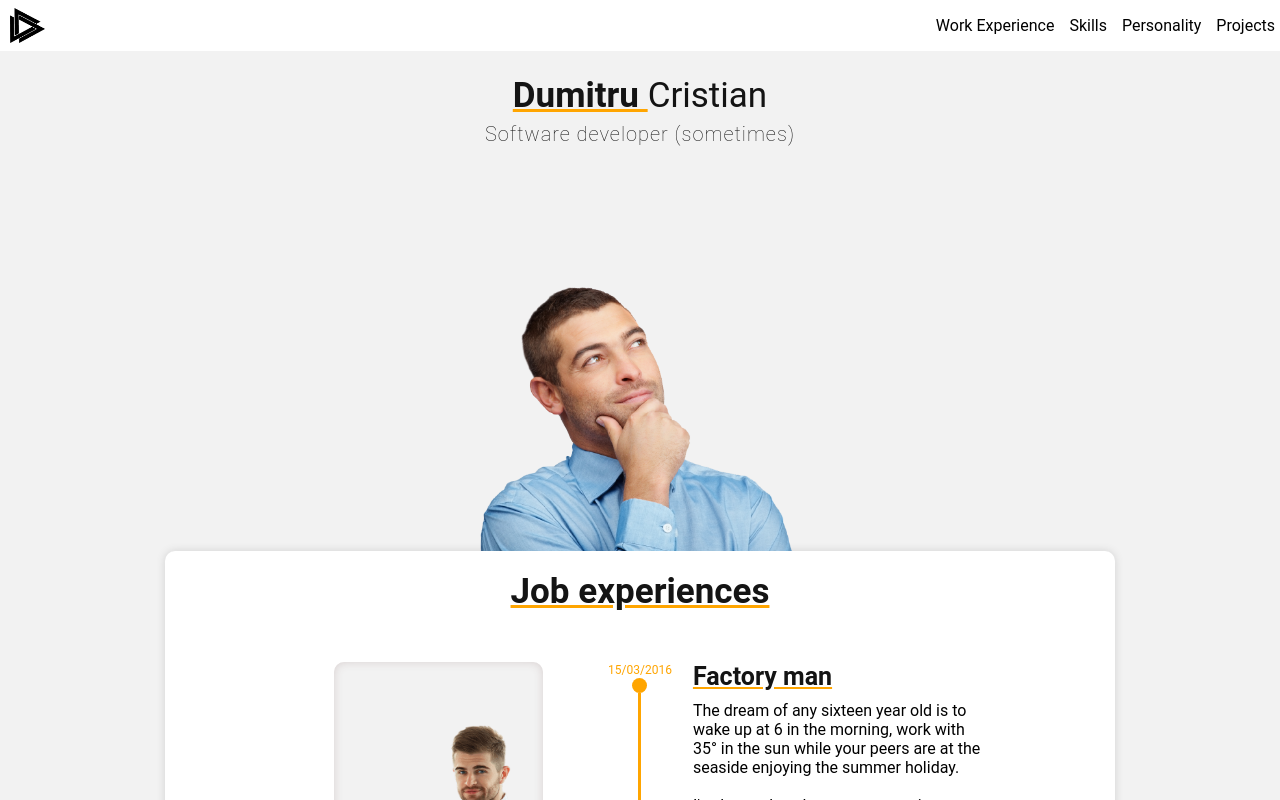
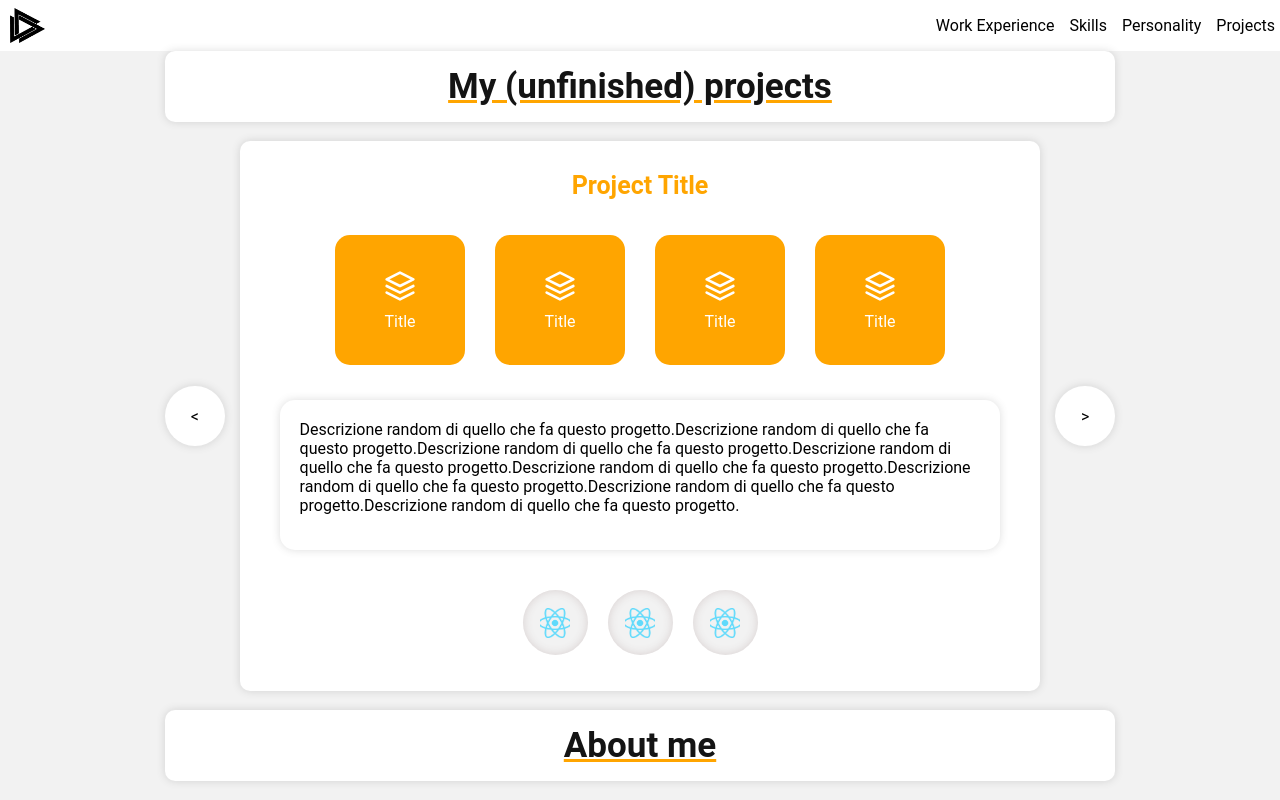
Before and after one commit to cristian-dumitru-reps/cv, an Angular app: page / in a window 1280 px wide. Shown: the top 800 px of the page. Built offline with nearby package versions, Linux system fonts and the light colour scheme.

Commit message:
Project challenges have been changed.

```diff
--- a/src/app/app.component.html
+++ b/src/app/app.component.html
@@ -2,7 +2,7 @@
   <img src="assets\images\logo.png" class="header-logo" />
   <app-nav-bar></app-nav-bar>
 </div>
-<app-skills-header></app-skills-header>
+<!-- <app-skills-header></app-skills-header>
 <div class="main-container">
   <div style="justify-content: center" class="experiences-container">
     <app-job-card [alignment]="0"></app-job-card>
@@ -21,7 +21,7 @@
     <app-skills-carousell></app-skills-carousell>
   </div>
 </div>
-<br />
+<br /> -->
 
 <div class="main-container">
   <div class="experiences-container">
--- a/src/app/projects/projects.component.css
+++ b/src/app/projects/projects.component.css
@@ -1,58 +1,90 @@
-.grid-container {
-    display: grid;
-    grid-template-columns: auto auto auto;
-   grid-gap:25px;
+.project-container{
+  display: flex;
+  flex-direction: row;
+  width: 950px;
+  align-content: center;
+  justify-content: center;
+  align-items: center;
 }
-  .grid-item {
-    font-size: 30px;
+
+.project{
+  display:flex;
+  flex-direction: column;
+  align-items: center;
+  height: 550px;
+  width: 85%;
+  border-radius: 10px;
+  box-shadow: 0 0px 8px 0 rgba(87, 87, 87, 0.2);
+  background-color: white;
+}
+.project-title{
+  color: orange;
+  font-size: 25px;
   text-align: center;
+  font-weight: 600;
+  margin: 30px 0px 20px 0px;
 }
 .title{
-    font-size:20px;
+  color:white;
 }
-  .description{
-    font-size:18px;
-    padding:5px;
+
+.project-description{
+  margin:20px;
 }
-  .description-container{
-    height: 180px;
+
+.project-details{
+  display: flex;
+  flex-direction: row;
 }
-  .background-title{
-    width: 100%;
-    height: 40px;
+
+.project-detail{
+  display: flex;
+  flex-direction: column;
+  justify-content: center;
+  align-items: center;
+  width: 130px;
+  height: 130px;
+  border-radius: 15px;
   background-color: orange;
+  margin:15px;
+}
+.icon-size {
+  margin-bottom:10px;
+  width: 32px;
+  height: 32px;
   color:white;
+}
+.project-description-container{
   display: flex;
-    justify-content: center;
-    /* align-content: center; */
-    /* justify-items: center; */
-    align-items: center;
-    border-radius: 5px 5px 0px 0px;
-  }
-  .card{
-    width: 300px;
-    height: 320px;
-    border-radius:10px;
+  flex-direction: column;
+  height: 150px;
+  width: 90%;
   background-color: white;
   box-shadow: 0 0px 8px 0 rgba(87, 87, 87, 0.2);
+  border-radius:15px;
+  margin-top:20px;
+}
+.description-line {
+  border-left: 3px solid orange;
+  /* height: 100%; */
+  width: 100%;
+  margin: 15px 0px 5px 0px;
+}
+.skills-circle-container {
   display: flex;
-    flex-direction: column;
-    /* justify-content: center; */
-    align-content: center;
-    justify-items: center;
-    /* align-items: center; */
-  }
-  .used-skills{
-    display:flex;
   flex-direction: row;
+  /* width: 25%; */
   justify-content: center;
+  align-items: center;
+  justify-content: center;
+  margin: 15px;
 }
 
 .skill-circle-container {
   display: flex;
   transition: all 0.2s ease-in-out;
-    width: 50px;
-    height: 50px;
+  width: 65px;
+  height: 65px;
   border-radius: 50%;
   margin: 25px 10px 0px 10px;
   justify-content: center;
@@ -63,8 +95,36 @@
   -webkit-box-shadow: inset 0 0 10px #d8d0d0;
   box-shadow: inset 0 0 10px #d8d0d0;
 }
+.focus-active,
+.skill-circle-container:hover,
+.skill-circle-container:focus-within {
+  box-shadow: 0 0.5em 0.5em -0.4em orange;
+  transform: translateY(-0.25em);
+}
 .icon-skill {
-    width: 25px;
-    height: 25px;
+  width: 30px;
+  height: 30px;
   object-fit: cover;
 }
+.left-arrow-container{
+  display: flex;
+  align-items: center;
+  justify-content: center;
+  background-color: white;
+  width: 60px;
+  height: 60px;
+  border-radius: 50%;
+  box-shadow: 0 0px 8px 0 rgba(87, 87, 87, 0.2);
+  margin-right:15px;
+}
+.right-arrow-container{
+  display: flex;
+  align-items: center;
+  justify-content: center;
+  background-color: white;
+  width: 60px;
+  height: 60px;
+  border-radius: 50%;
+  box-shadow: 0 0px 8px 0 rgba(87, 87, 87, 0.2);
+  margin-left:15px;
+}
--- a/src/app/projects/projects.component.html
+++ b/src/app/projects/projects.component.html
@@ -1,85 +1,48 @@
-<div class="grid-container">
-  <div class="grid-item">
-    <div class="card">
-      <div style="background-color: orange" class="background-title">
-        <p class="title">Virtual P</p>
+<div class="project-container">
+  <div class="left-arrow-container"><</div>
+  <div class="project">
+    <span class="project-title">Project Title</span>
+    <div class="project-details">
+      <div class="project-detail">
+        <i class="icon-size" data-feather="layers"></i>
+        <span class="title">Title</span>
       </div>
-      <div class="description-container">
-        <p class="description">
-          Descrizione sensata delle cose che vado a dire su questo progetto,
-          molto figo e fantastico direi ora ci metto sopra un div
-        </p>
+      <div class="project-detail">
+        <i class="icon-size" data-feather="layers"></i>
+        <span class="title">Title</span>
       </div>
-      <div class="used-skills">
-        <div class="skill-circle-container">
-          <img class="icon-skill" src="assets\images\flutter_skill_icon.png" />
+      <div class="project-detail">
+        <i class="icon-size" data-feather="layers"></i>
+        <span class="title">Title</span>
       </div>
-        <div class="skill-circle-container">
-          <img class="icon-skill" src="assets\images\node_skill_icon.png" />
-        </div>
-        <div class="skill-circle-container">
-          <img class="icon-skill" src="assets\images\sql_skill_icon.png" />
-        </div>
-        <div class="skill-circle-container">
-          <img class="icon-skill" src="assets\images\figma_skill_icon.png" />
+      <div class="project-detail">
+        <i class="icon-size" data-feather="layers"></i>
+        <span class="title">Title</span>
       </div>
     </div>
+    <div class="project-description-container">
+      <span class="project-description"
+        >Descrizione random di quello che fa questo progetto.Descrizione random
+        di quello che fa questo progetto.Descrizione random di quello che fa
+        questo progetto.Descrizione random di quello che fa questo
+        progetto.Descrizione random di quello che fa questo progetto.Descrizione
+        random di quello che fa questo progetto.Descrizione random di quello che
+        fa questo progetto.Descrizione random di quello che fa questo
+        progetto.</span
+      >
+      <div class="description-line"></div>
     </div>
-  </div>
-
-  <div class="grid-item">
-    <div class="card">
-      <div style="background-color: orange" class="background-title">
-        <p class="title">Recap</p>
-      </div>
-      <div class="description-container">
-        <p class="description">
-          Descrizione sensata delle cose che vado a dire su questo progetto,
-          molto figo e fantastico direi ora ci metto sopra un div
-        </p>
-      </div>
-      <div class="used-skills">
-        <div class="skill-circle-container">
-          <img class="icon-skill" src="assets\images\angular_skill_icon.png" />
-        </div>
-        <div class="skill-circle-container">
-          <img class="icon-skill" src="assets\images\nestjs_skill_icon.png" />
-        </div>
-        <div class="skill-circle-container">
-          <img class="icon-skill" src="assets\images\sql_skill_icon.png" />
-        </div>
-        <div class="skill-circle-container">
-          <img class="icon-skill" src="assets\images\figma_skill_icon.png" />
-        </div>
-      </div>
-    </div>
-  </div>
-  <div class="grid-item">
-    <div class="card">
-      <div style="background-color: orange" class="background-title">
-        <p class="title">Bonfire</p>
-      </div>
-      <div class="description-container">
-        <p class="description">
-          Descrizione sensata delle cose che vado a dire su questo progetto,
-          molto figo e fantastico direi ora ci metto sopra un div.<br />
-          Parliamo di questo progetto fantastigorico.
-        </p>
-      </div>
-      <div class="used-skills">
+    <div class="skills-circle-container">
       <div class="skill-circle-container">
         <img class="icon-skill" src="assets\images\react_skill_icon.png" />
       </div>
       <div class="skill-circle-container">
-          <img class="icon-skill" src="assets\images\node_skill_icon.png" />
+        <img class="icon-skill" src="assets\images\react_skill_icon.png" />
       </div>
       <div class="skill-circle-container">
-          <img class="icon-skill" src="assets\images\mongo_skill_icon.png" />
-        </div>
-        <div class="skill-circle-container">
-          <img class="icon-skill" src="assets\images\figma_skill_icon.png" />
+        <img class="icon-skill" src="assets\images\react_skill_icon.png" />
       </div>
     </div>
   </div>
+  <div class="right-arrow-container">></div>
 </div>
-</div>
```
Lines whose indentation alone changed are shown as unchanged.
